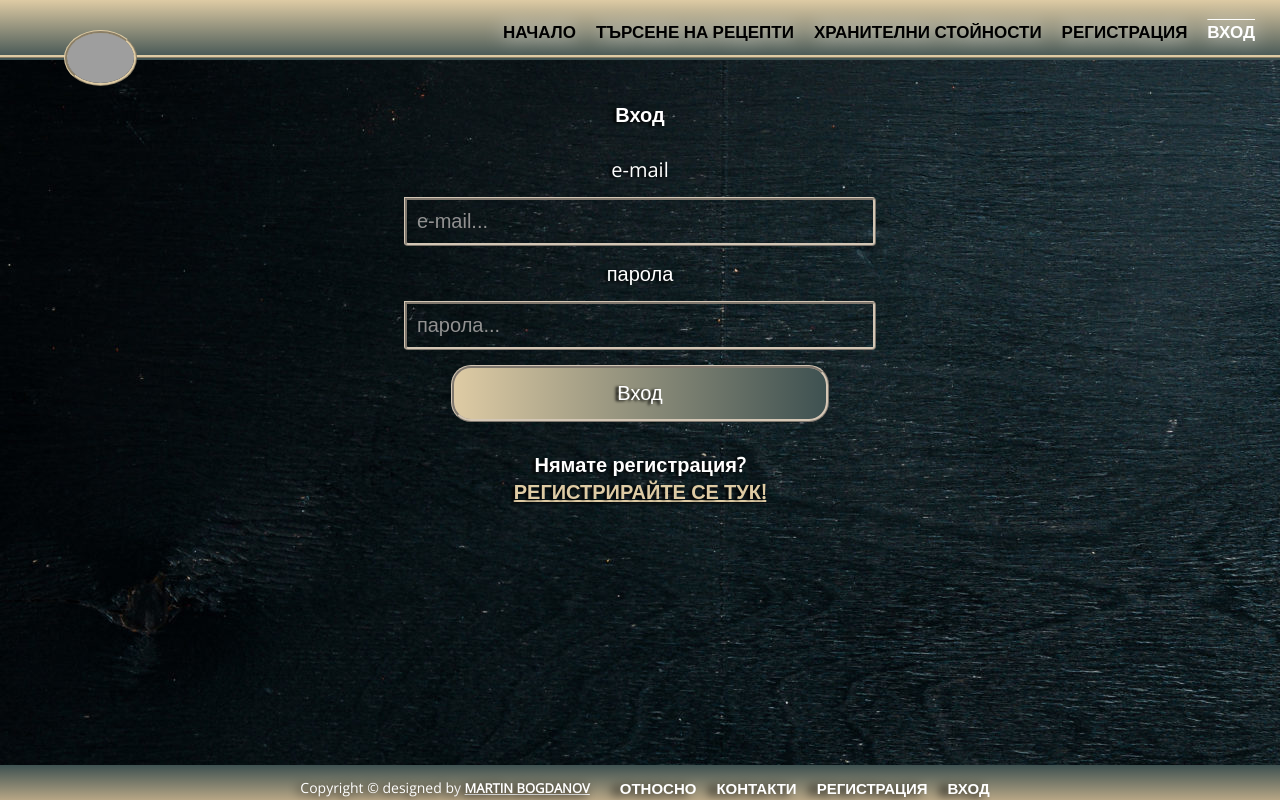
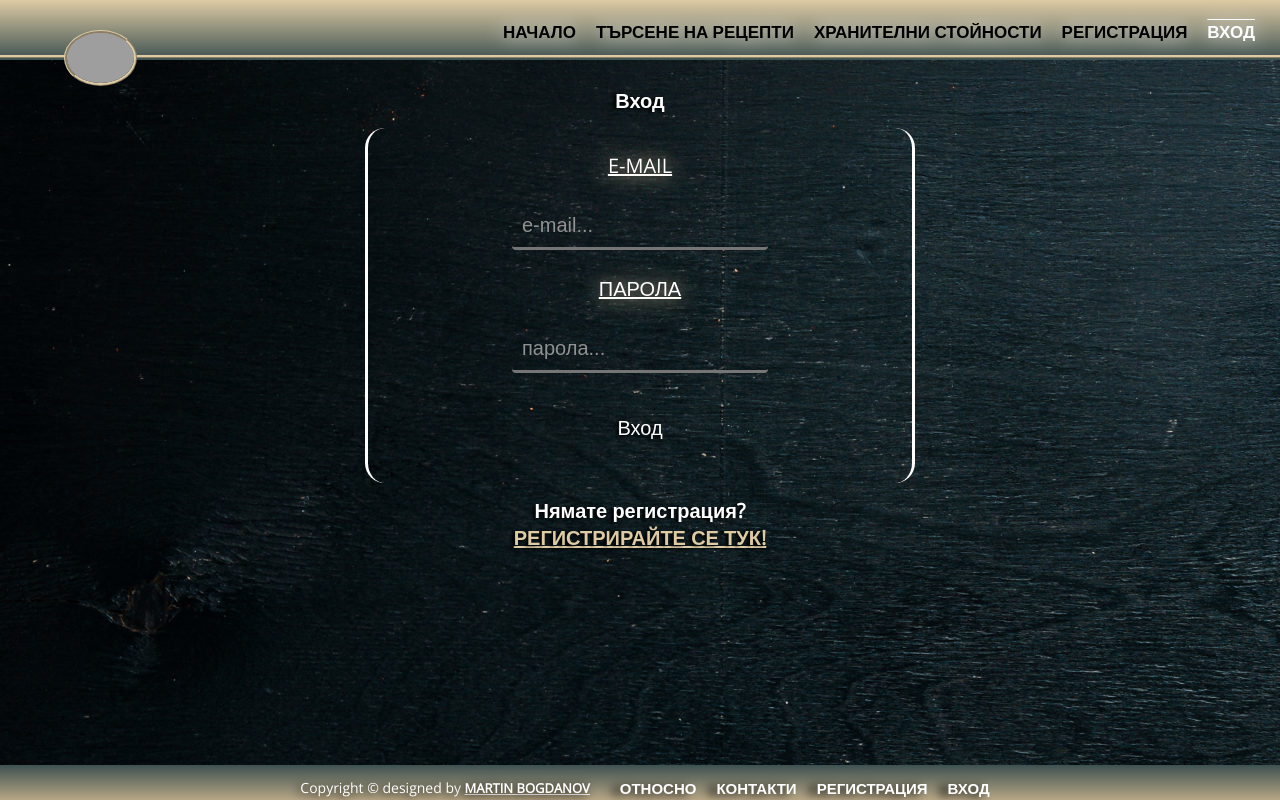
Before and after one commit to SpooRe91/react-cook-blog, a React (Create React App) app in the folder client/: page /auth/login in a window 1280 px wide. Built offline with nearby package versions, Linux system fonts and the light colour scheme; grey boxes are pictures that could not be loaded.

Commit message:
css updates on all inputs

```diff
--- a/client/src/components/Browse/Browse.js
+++ b/client/src/components/Browse/Browse.js
@@ -34,7 +34,7 @@ export const Browse = ({ user, isLoading, setIsLoading, setErrorMessage, errorMe
             <div>
                 <h1 className="already-reg">Търсене на рецепти</h1>
                 <form className="search" method="GET">
-                    <input type="text" placeholder="Търси..." name="search"
+                    <input type="text" className="recipe-browse" placeholder="Търси..." name="search"
                         value={filterValue} onChange={filterHandler} />
                 </form>
             </div>
--- a/client/src/components/Login/Login.js
+++ b/client/src/components/Login/Login.js
@@ -48,13 +48,13 @@ export const Login = ({ setUser, setErrorMessage, errorMessage, setIsLoading })
     return (
         <>
         <title>Вход</title>
-            <div className="login-form">
+            <div>
                 {errorMessage
                     ? <p className="error-message"> {errorMessage.error}</p>
                     : ""
                 }
                 <h3 className="already-reg">Вход</h3>
-                <form method="POST" onSubmit={loginHandler}>
+                <form className="login-form" method="POST" onSubmit={loginHandler}>
                     <label className="already-reg" htmlFor="email">e-mail</label>
                     <input type="text" className="email" id="email" name="email" placeholder="e-mail..." required onChange={changeHandler} />
 
--- a/client/src/components/Macronutrients/Macronutrients.js
+++ b/client/src/components/Macronutrients/Macronutrients.js
@@ -56,10 +56,10 @@ export const Macronutrients = ({ isLoading,
                                 стойности на най-често срещаните и употребявани продукти!</h3>
                             <form className="search-nutrients" method="GET">
                                 <label htmlFor={styles['table-headers']}>Моля въведете име на Български</label>
-                                <input type="text" placeholder="пилешко..." name="search"
+                                <input type="text" className ="nutrient-name" placeholder="пилешко..." name="search"
                                     value={filterValue} onChange={filterHandler} />
                                 <label htmlFor='quantity'>Моля въведете количество в грамове</label>
-                                <input type="number" placeholder="1000гр..." name="quantity"
+                                <input type="number" className ="nutrient-qty" placeholder="1000гр..." name="quantity"
                                     value={quantify || ''} onChange={quantityHandler} />
                             </form>
 
--- a/client/src/components/MyRecipes/MyRecipes.js
+++ b/client/src/components/MyRecipes/MyRecipes.js
@@ -40,7 +40,7 @@ export const MyRecipes = ({
                 <div>
                     <h1 className="already-reg">Моите рецепти</h1>
                     <form className="search" method="GET">
-                        <input type="text" placeholder="Търси..." name="search"
+                        <input type="text" className="recipe-browse" placeholder="Търси..." name="search"
                             value={filterValue} onChange={filterHandler} />
                     </form>
                 </div>
--- a/client/src/components/Register/Register.js
+++ b/client/src/components/Register/Register.js
@@ -50,15 +50,15 @@ export const Register = ({ setUser, setErrorMessage, errorMessage, setIsLoading
 
     return (
         <>
-    <title>Регистрация</title>
+            <title>Регистрация</title>
 
-            <div className="register-form">
+            <div>
                 {errorMessage
                     ? <p className="error-message"> {errorMessage.error}</p>
                     : ""
                 }
                 <h3 className="already-reg">Регистрация</h3>
-                <form method="POST" onSubmit={registerHandler}>
+                <form method="POST" onSubmit={registerHandler} className="register-form">
                     <label className="already-reg" htmlFor="email">e-mail</label>
                     <input type="text" className="email" name="email" placeholder="e-mail..." required onChange={changeHandler} />
 
--- a/client/src/css/site.css
+++ b/client/src/css/site.css
@@ -551,20 +551,12 @@ span.number-of-likes {
     margin: 10px;
 }
 
+
+
+
 .search-nutrients label {
     text-shadow: white 0px 0px 20px;
     margin: 10px auto;
-}
-
-.search-nutrients input {
-    margin: 10px auto;
-    background-image: linear-gradient(to right, #DECBA4, #3E5151);
-    color: #ffffff;
-}
-
-.search-nutrients input:focus {
-    background-image: linear-gradient(to right, #DECBA4, #3E5151);
-    color: #000000;
 }
 
 ::placeholder {
@@ -630,7 +622,7 @@ div.already-reg a:hover {
     transition: .1s;
     margin: auto;
     display: flex;
-    width: 80%;
+    width: 40%;
     color: white;
     text-align: center;
     font-size: 20px;
@@ -643,6 +635,19 @@ div.already-reg a:hover {
     justify-content: center;
     align-items: center;
     flex-wrap: wrap;
+    border-right: white solid;
+    border-left: white solid;
+}
+
+.register-form label,
+.login-form label {
+    width: max-content;
+    color: #ffffff;
+    text-decoration: underline;
+    font-size: 20px;
+    text-transform: uppercase;
+    padding: 10px 10px;
+    text-shadow: 0px 0px 20px #decba4;
 }
 
 .form label {
@@ -656,28 +661,68 @@ div.already-reg a:hover {
     text-shadow: 0px 0px 20px #decba4;
 }
 
+.register-form input.already-reg,
+.login-form input.already-reg {
+    width: fit-content;
+    background-image: none;
+    background: none;
+    border: none;
+}
+
+
+.register-form input.already-reg:hover,
+.login-form input.already-reg:hover {
+    transition: 0.5;
+}
+
+
 input[type=text],
 input[type=number],
 input[type=url],
 input[type=password] {
     background: none;
+    outline: none;
+    border: none;
     color: #DECBA4;
     font-size: 20px;
-    width: 100%;
+    width: 50%;
     display: inline-block;
-    border: ridge rgb(211 198 181);
+    border-bottom: solid rgb(117, 117, 117);
     box-sizing: border-box;
     padding: 10px;
     border-radius: 0 4px 4px 4px;
-    margin: auto;
+    margin: 15px auto;
     resize: none;
 }
 
 .email:focus,
 .password:focus,
-.rePassword:focus {
-    background-image: linear-gradient(to right, #DECBA4, #3E5151);
-    color: #000000;
+.rePassword:focus,
+.recipe-browse:focus,
+.nutrient-name:focus,
+.nutrient-qty:focus {
+    color: #ffffff;
+    width: 60%;
+    transition: 0.5s;
+    border: none;
+    outline: none;
+    border-bottom: white solid;
+    background: none;
+    background-image: none;
+}
+
+input.nutrient-name,
+input.nutrient-qty {
+    width: 50%;
+}
+
+.email:not(:focus),
+.password:not(:focus),
+.rePassword:not(:focus),
+.recipe-browse:not(:focus),
+.nutrient-name:not(:focus),
+.nutrient-qty:not(:focus) {
+    transition: 0.5s;
 }
 
 .unit-select {
@@ -734,6 +779,7 @@ input[type=submit]:hover {
 }
 
 form.search {
+    width: 450px;
     font-size: 20px;
     display: flex;
     margin: 20px auto;
@@ -760,6 +806,17 @@ form.search {
     align-content: center;
     flex-wrap: nowrap;
     color: white;
+}
+
+.add-form input[type=text]:focus {
+    transition: 0.5s;
+    width: 100%;
+    border-bottom: solid white;
+}
+
+.add-form input[type=text]:not(:focus) {
+    transition: 0.5s;
+
 }
 
 h3 a {
```
